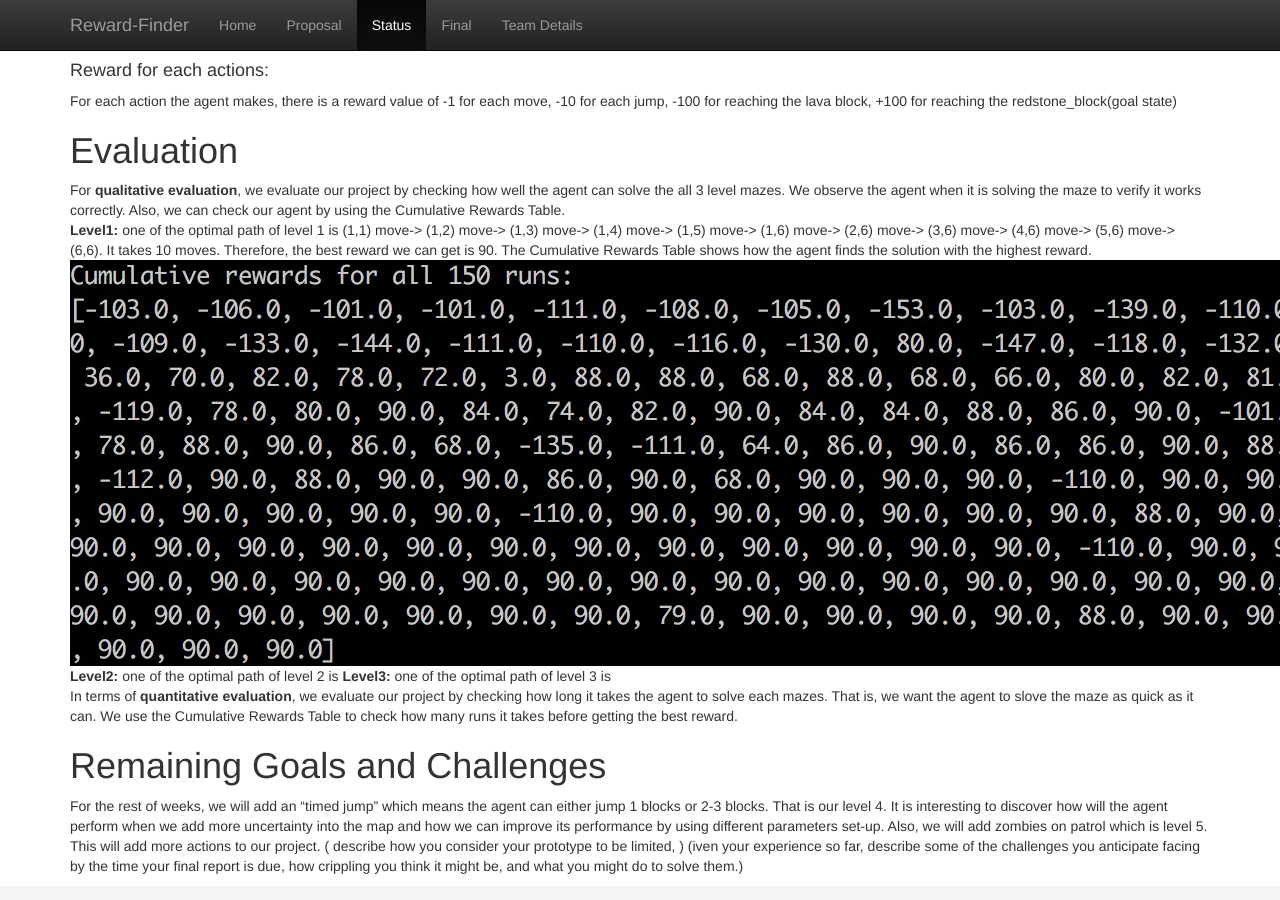
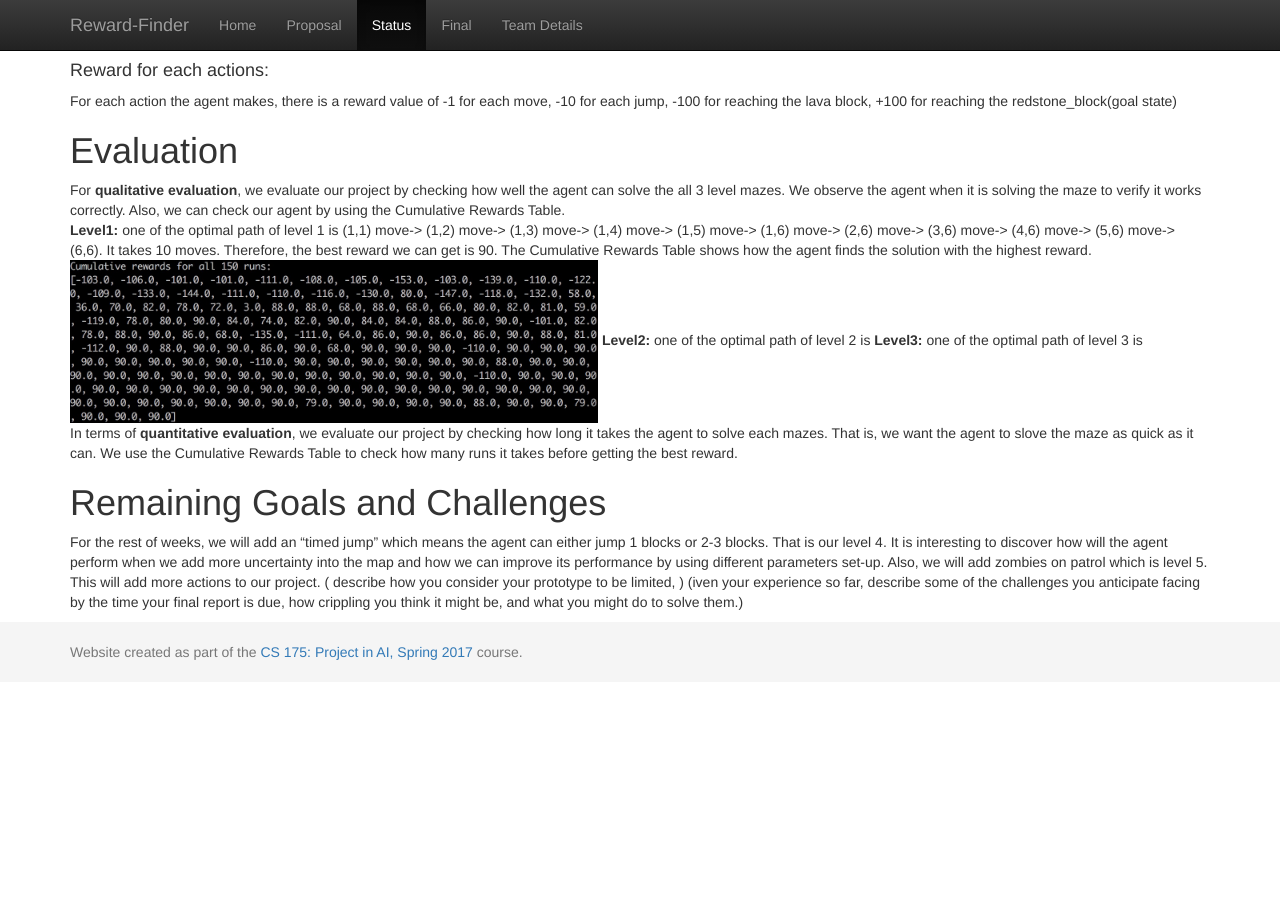
Before and after one commit to Moe202/CS175-Group-8, a Jekyll site: the page built from docs/status.md, in a window 1280 px wide and 900 px high, scrolled down 2004 px. Built offline with Jekyll 4.4.1, drawn with Linux system fonts in a browser that asks for light colours; after the commit the page ends 2686 px from its top, so only the background shows below that.

Commit message:
adjust crt1.jpeg

```diff
--- a/docs/status.md
+++ b/docs/status.md
@@ -68,7 +68,7 @@ For each action the agent makes, there is a reward value of -1 for each move, -1
 # Evaluation
 For **qualitative evaluation**, we evaluate our project by checking how well the agent can solve the all 3 level mazes. We observe the agent when it is solving the maze to verify it works correctly. Also, we can check our agent by using the Cumulative Rewards Table.<br>
 **Level1:** one of the optimal path of level 1 is (1,1) move-> (1,2) move-> (1,3) move-> (1,4) move-> (1,5) move-> (1,6) move-> (2,6) move-> (3,6) move-> (4,6) move-> (5,6) move-> (6,6). It takes 10 moves. Therefore, the best reward we can get is 90. The Cumulative Rewards Table shows how the agent finds the solution with the highest reward.
-<img src="images/crt1.jpeg" title="Cumulative Rewards Table lvl 1"/>
+<img src="images/crt1.jpeg" title="Cumulative Rewards Table lvl 1" width="528" height="162.4" />
 **Level2:** one of the optimal path of level 2 is
 **Level3:** one of the optimal path of level 3 is
 <br>
```
